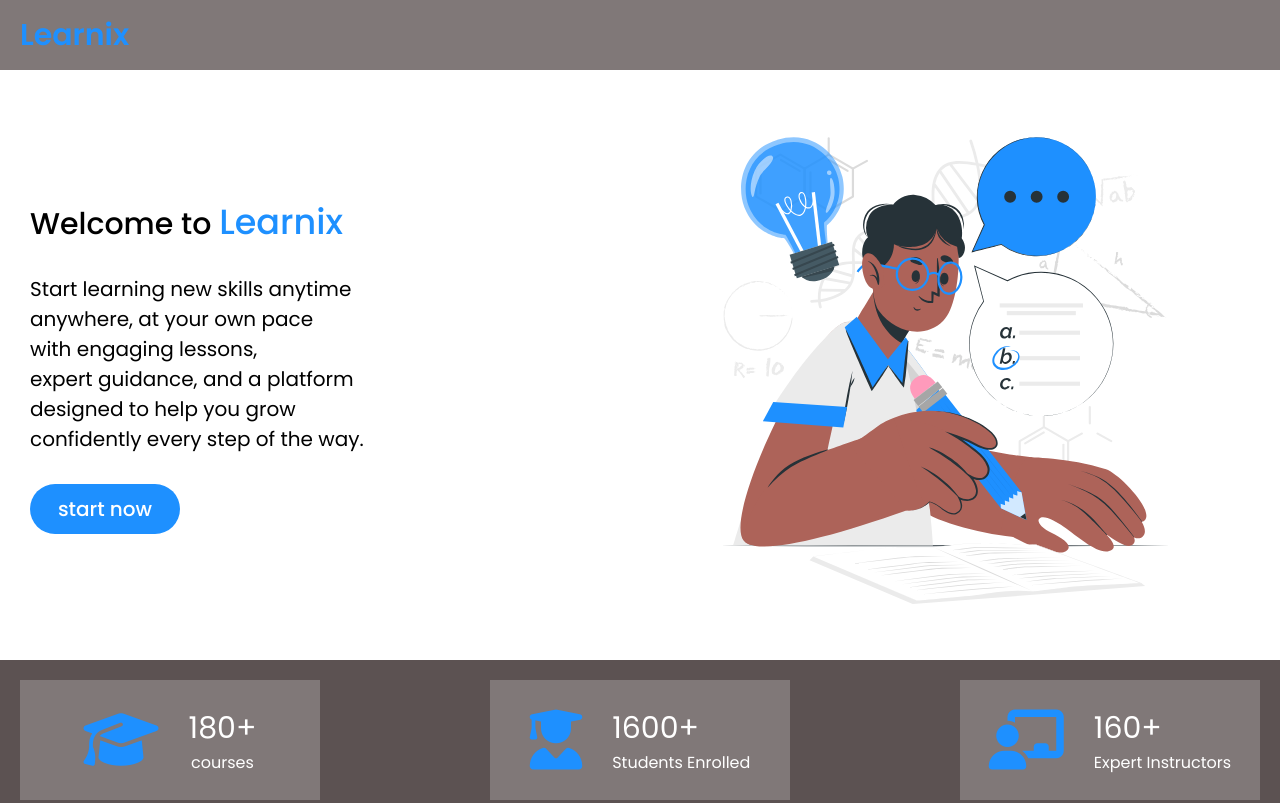
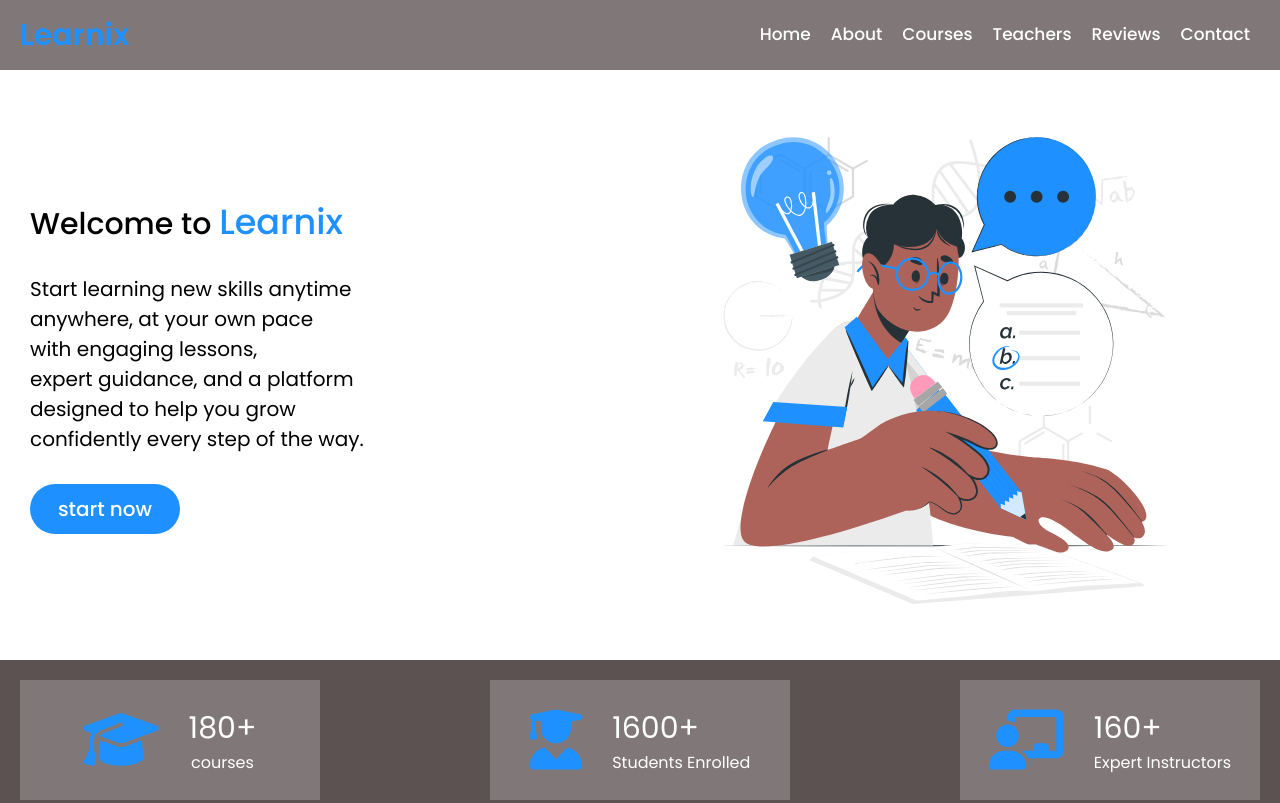
Before and after one commit to mariam149-abdo/learnix, a plain HTML site: page index.html in a window 1280 px wide. Shown: the top 803 px of the page. Drawn offline with nearby package versions, Linux system fonts and the light colour scheme.

Commit message:
edit nav

```diff
--- a/style.css
+++ b/style.css
@@ -536,8 +536,8 @@ ul {
     color:var(--primary-color);
 }
 @media (max-width:1300px){
-header nav ul{
-    display:none;
+header nav ul  li a{
+    padding:10px;
 }
 #home p{
     font-size: 20px;
@@ -575,8 +575,12 @@ header nav ul{
 }
 }
 @media (max-width:600px){
+header nav ul{
+    display:none;
+}
 #menu-icon i{
     display: flex;
+    margin-right:10px;
 }
 #home{
     display:flex;
```
